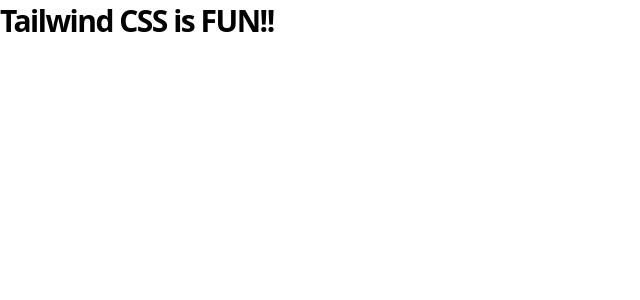
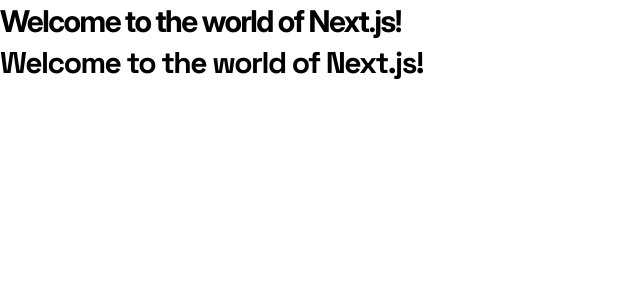
Before and after one commit to williamsbolu/devflow, a Next.js app: page / in a window 1280 px wide. Shown: the top 300 px of the page, without its empty margins (0-640 px from the left). Built offline with nearby package versions, Linux system fonts and the light colour scheme.

Commit message:
Setup Fonts

```diff
--- a/app/layout.tsx
+++ b/app/layout.tsx
@@ -1,15 +1,17 @@
 import type { Metadata } from "next";
-import { Geist, Geist_Mono } from "next/font/google";
+import localFont from "next/font/local";
 import "./globals.css";
 
-const geistSans = Geist({
-  variable: "--font-geist-sans",
-  subsets: ["latin"],
+const inter = localFont({
+  src: "./fonts/InterVF.ttf",
+  variable: "--font-inter",
+  weight: "100 200 300 400 500 700 800 900",
 });
 
-const geistMono = Geist_Mono({
-  variable: "--font-geist-mono",
-  subsets: ["latin"],
+const spaceGrotesk = localFont({
+  src: "./fonts/SpaceGroteskVF.ttf",
+  variable: "--font-space-grotesk",
+  weight: "300 400 500 700",
 });
 
 export const metadata: Metadata = {
@@ -23,11 +25,8 @@
   children: React.ReactNode;
 }>) {
   return (
-    <html
-      lang="en"
-      className={`${geistSans.variable} ${geistMono.variable} h-full antialiased`}
-    >
-      <body className="min-h-full flex flex-col">{children}</body>
+    <html lang="en">
+      <body className={`${inter.className} ${spaceGrotesk.variable} antialiased`}>{children}</body>
     </html>
   );
 }
--- a/app/page.tsx
+++ b/app/page.tsx
@@ -2,9 +2,10 @@
 
 const Home = () => {
   return (
-    <div>
-      <h1 className="h1-bold">Tailwind CSS is FUN!!</h1>
-    </div>
+    <>
+      <h1 className="h1-bold">Welcome to the world of Next.js!</h1>
+      <h1 className="h1-bold font-space-grotesk">Welcome to the world of Next.js!</h1>
+    </>
   );
 };
 
```
Also changed, not shown: app/fonts/InterVF.ttf (added), app/fonts/SpaceGroteskVF.ttf (added).
